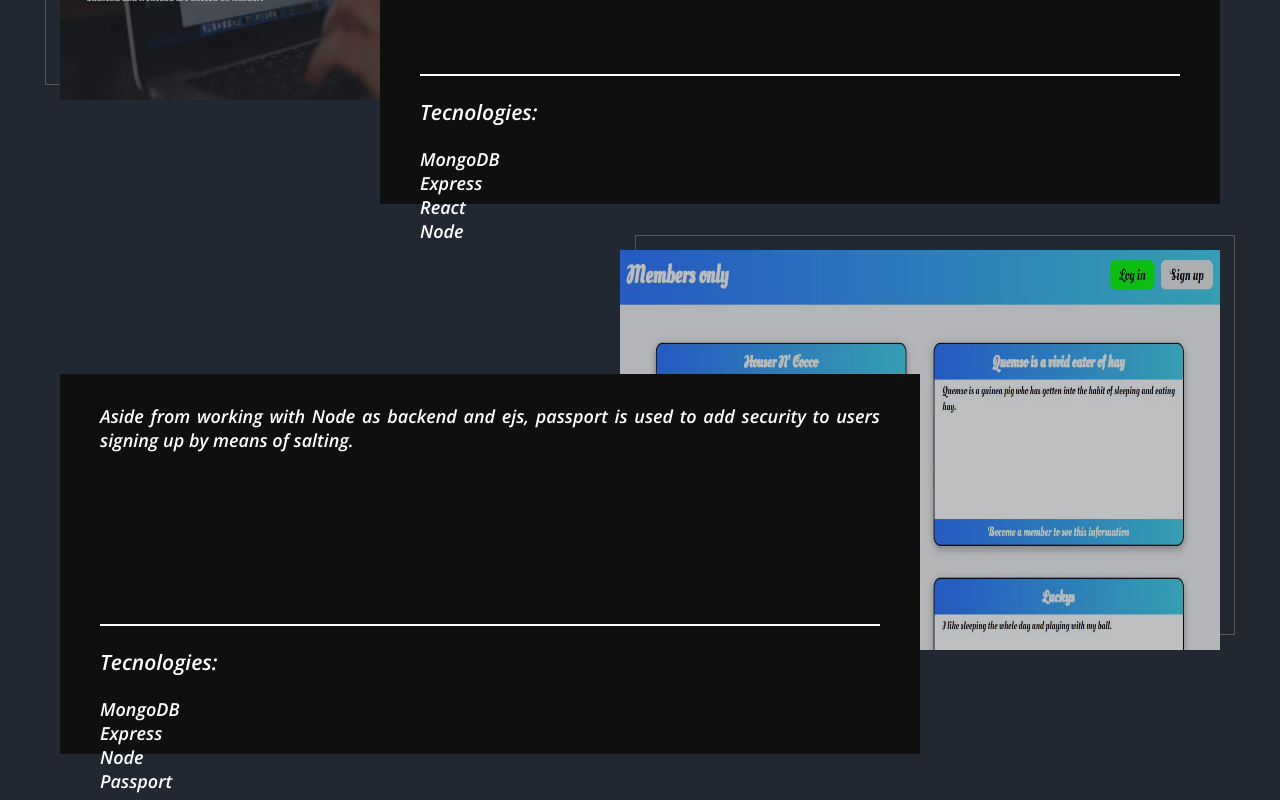
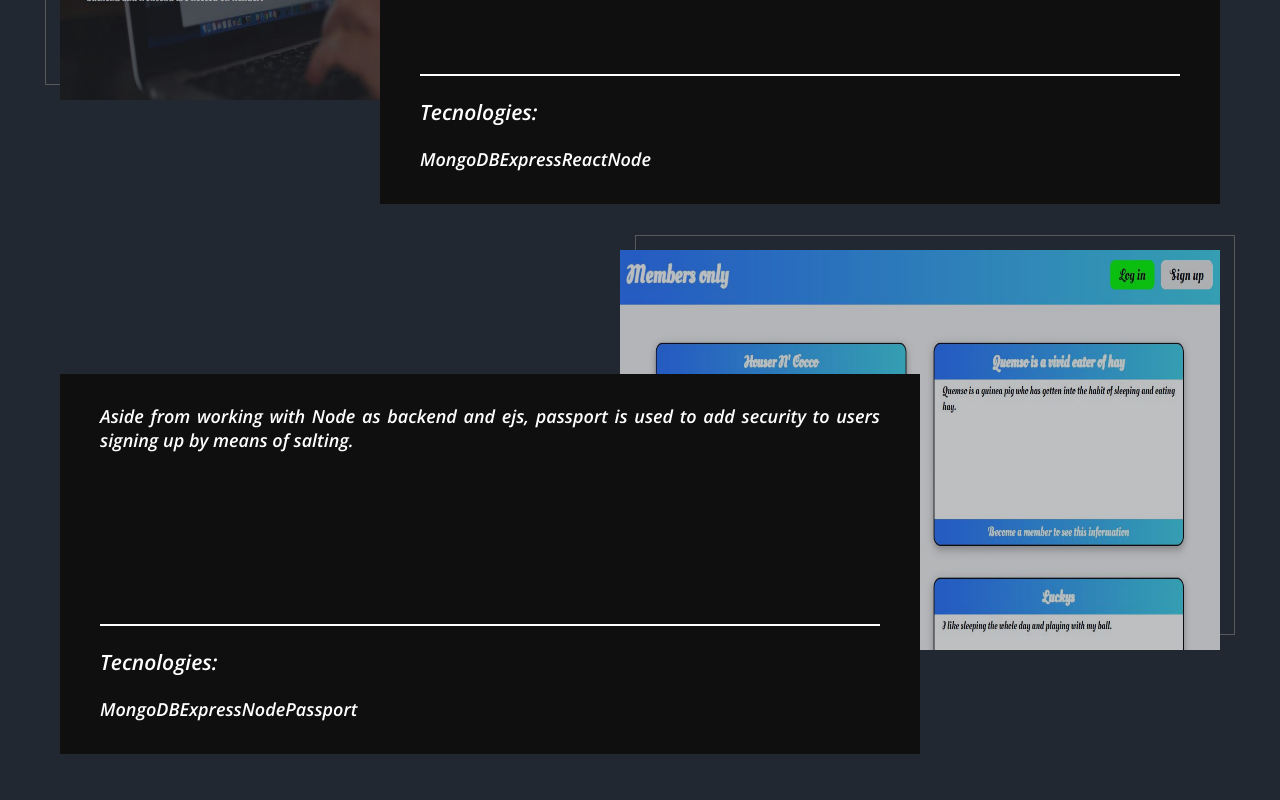
Before and after one commit to Houser97/Portfolio, a React (Create React App) app: page / in a window 1280 px wide. Shown: the part 1810-2610 px from the top of the page. Built offline with nearby package versions, Linux system fonts and the light colour scheme.

Commit message:
Set flex-flow of technology list container as row

```diff
--- a/src/styles/ProjectCard.css
+++ b/src/styles/ProjectCard.css
@@ -96,6 +96,11 @@
     height: 100px;
 }
 
+.tecnologies-list{
+    display: flex;
+    flex-flow: row;
+}
+
 @media (max-width: 820px) {
     .app__project-subcontainer{
         grid-template-columns: 1fr;
```
